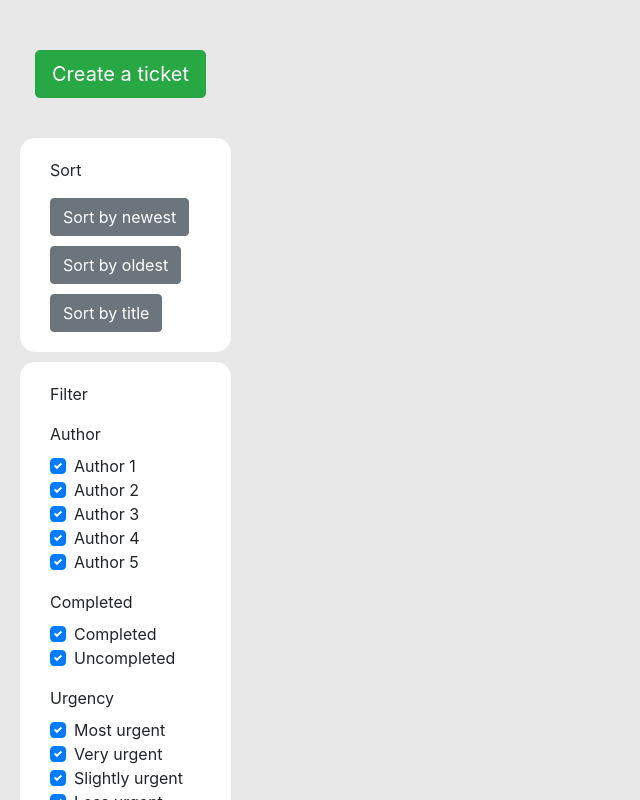
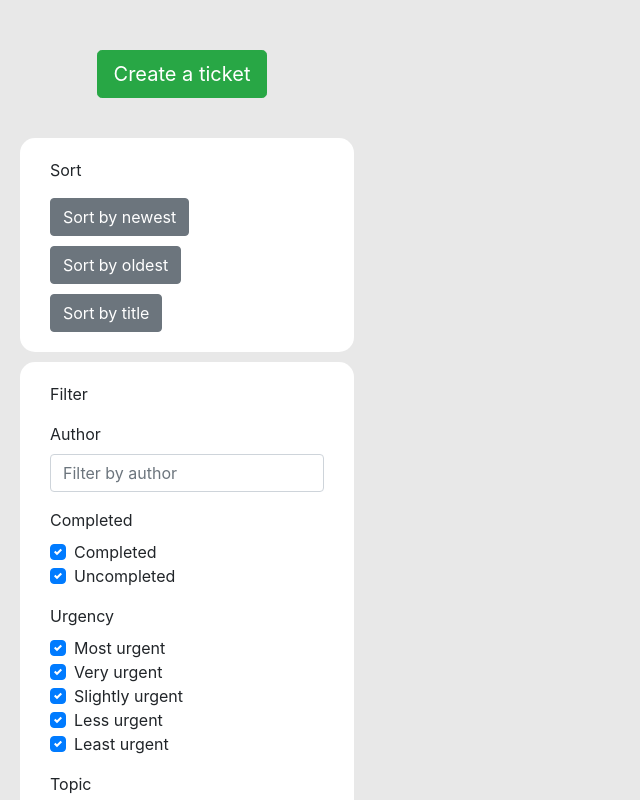
Before and after one commit to Jenkins-Spice-Latte/QA-Help-Queue-App, a React (Create React App) app in the folder Frontend/React/queue/: page / in a window 1280 px wide. Shown: the top 800 px of the page, without its empty margins (0-640 px from the left). Built offline with nearby package versions, Linux system fonts and the light colour scheme.

Commit message:
Final commit before requests

```diff
--- a/Frontend/React/queue/src/Components/Create.jsx
+++ b/Frontend/React/queue/src/Components/Create.jsx
@@ -27,18 +27,22 @@ const Create = (props) => {
             <br />
             <InputGroup>
               <InputGroupAddon addonType="prepend">
-                <InputGroupText>Topic</InputGroupText>
-              </InputGroupAddon>
-               <Input type="text" name="topic" id="topic" placeholder="Enter topic"/>
-            </InputGroup>
-            <br />
-            <InputGroup>
-              <InputGroupAddon addonType="prepend">
                 <InputGroupText>Description</InputGroupText>
               </InputGroupAddon>
                <Input type="textarea" name="description" id="description" placeholder="Enter description" />
             </InputGroup>
             <br />
+          <FormGroup>
+            <Label for="radioLabel">Topic</Label>
+            <div>
+              <CustomInput type="radio" id="exampleCustomRadio1" name="topic" value="Topic1" label="Topic 1" />
+              <CustomInput type="radio" id="exampleCustomRadio2" name="topic" value="Topic2" label="Topic 2" />
+              <CustomInput type="radio" id="exampleCustomRadio3" name="topic" value="Topic3" label="Topic 3" />
+              <CustomInput type="radio" id="exampleCustomRadio4" name="topic" value="Topic4" label="Topic 4" />
+              <CustomInput type="radio" id="exampleCustomRadio5" name="topic" value="Topic5" label="Topic 5" />
+            </div>
+          </FormGroup>
+          <br />
           <FormGroup>
             <Label for="radioLabel">Urgency</Label>
             <div>
@@ -46,7 +50,7 @@ const Create = (props) => {
               <CustomInput type="radio" id="exampleCustomRadio2" name="urgency" value="2" label="Very urgent" />
               <CustomInput type="radio" id="exampleCustomRadio3" name="urgency" value="3" label="Slightly urgent" />
               <CustomInput type="radio" id="exampleCustomRadio4" name="urgency" value="4" label="Less urgent" />
-              <CustomInput type="radio" id="exampleCustomRadio5" name="urgency" value="1" label="Least urgent" />
+              <CustomInput type="radio" id="exampleCustomRadio5" name="urgency" value="5" label="Least urgent" />
             </div>
           </FormGroup>
             <br />
--- a/Frontend/React/queue/src/Components/Filter.jsx
+++ b/Frontend/React/queue/src/Components/Filter.jsx
@@ -9,11 +9,7 @@ const Filter = (props) => {
           <FormGroup>
             <Label for="exampleCheckbox">Author</Label>
             <div>
-              <CustomInput type="checkbox" id="CustomCheckbox1" value="Author1" label="Author 1" checked/>
-              <CustomInput type="checkbox" id="CustomCheckbox2" value="Author2" label="Author 2" checked/>
-              <CustomInput type="checkbox" id="CustomCheckbox3" value="Author3" label="Author 3" checked/>
-              <CustomInput type="checkbox" id="CustomCheckbox4" value="Author4" label="Author 4" checked/>
-              <CustomInput type="checkbox" id="CustomCheckbox5" value="Author5" label="Author 5" checked/>
+              <Input type="text" name="author" id="author" placeholder="Filter by author" />
             </div>
           </FormGroup>
           <FormGroup>
```
